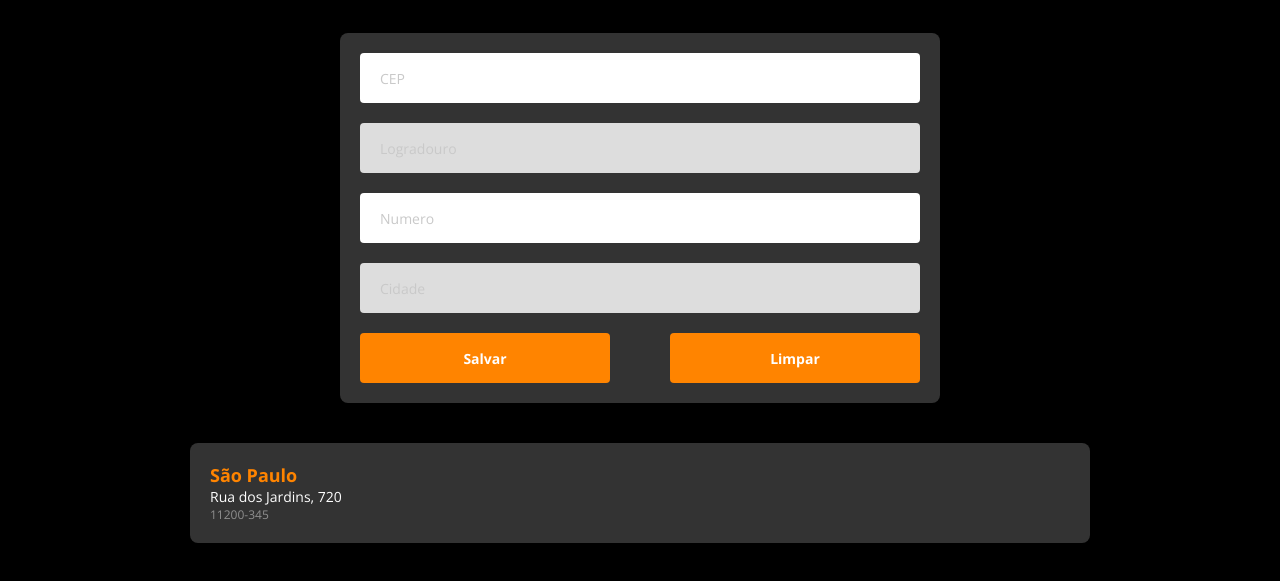
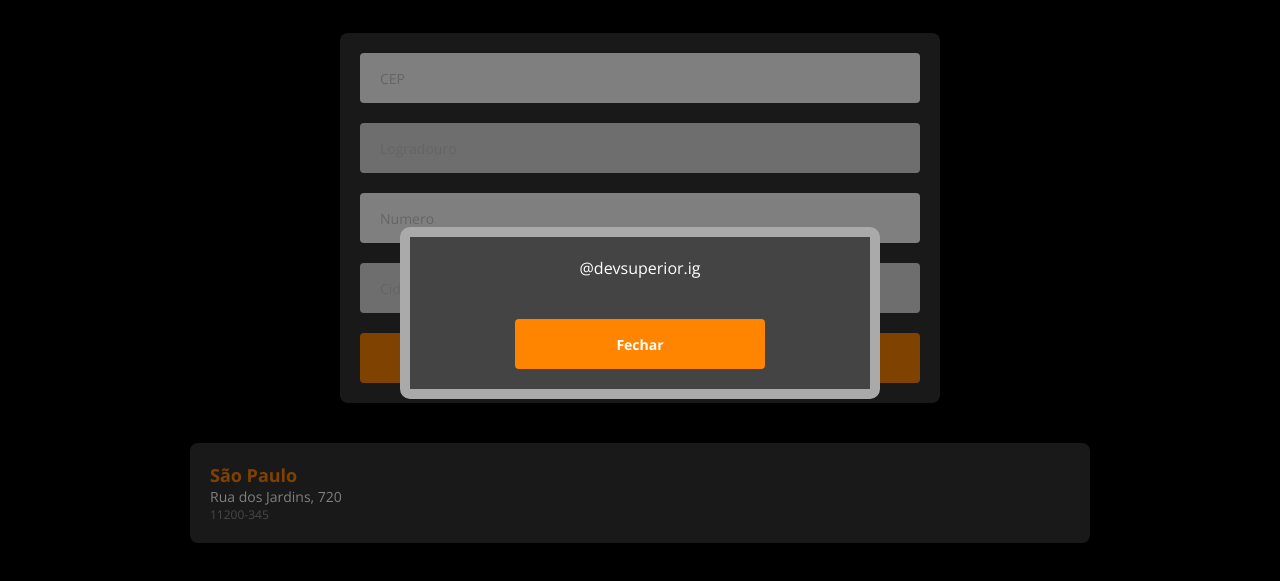
Before and after one commit to adrianoabreu/devsuperior-nivelamento-javascript, a plain HTML site: page projeto-viacep/index.html in a window 1280 px wide. Shown: the part 87-668 px from the top of the page. Drawn offline with nearby package versions, Linux system fonts and the light colour scheme.

Commit message:
Fazendo o layout do modal

```diff
--- /dev/null
+++ b/projeto-viacep/css/modal.css
@@ -0,0 +1,37 @@
+.modal-container {
+    position: fixed;
+    top: 0;
+    left: 0;
+
+    padding: 20px;
+
+    background-color: rgba(0, 0, 0, 0.5);
+    height: 100vh;
+    width: 100%;
+    z-index: 1;
+
+    display: none;
+}
+
+.modal-container.active {
+    display: flex;
+    justify-content: center;
+    align-items: center;
+}
+
+.modal-box {
+    width: 100%;
+    max-width: 480px;
+    background-color: #444;
+    padding: 20px;
+    border-radius: 10px;
+    border: 10px solid #aaa;
+    display: flex;
+    flex-direction: column;
+    align-items: center;
+}
+
+.modal-content {
+    color: #fff;
+    margin-bottom: 40px;
+}
--- a/projeto-viacep/css/styles.css
+++ b/projeto-viacep/css/styles.css
@@ -1,3 +1,5 @@
+@import 'modal.css';
+
 * {
     box-sizing: border-box;
     padding:0;
--- a/projeto-viacep/index.html
+++ b/projeto-viacep/index.html
@@ -56,7 +56,15 @@
             </div>
         </section>
     </main>
+    <section id="modal-contact" class="modal-container active">
+        <div class="modal-box">
+            <div class="modal-content">
+                <p>@devsuperior.ig</p>
+            </div>
+            <button class="btn">Fechar</button>
+        </div>
 
+    </section>
     <script type="module" src="js/dsviacep.js"></script>
 </body>
 </html>
```
